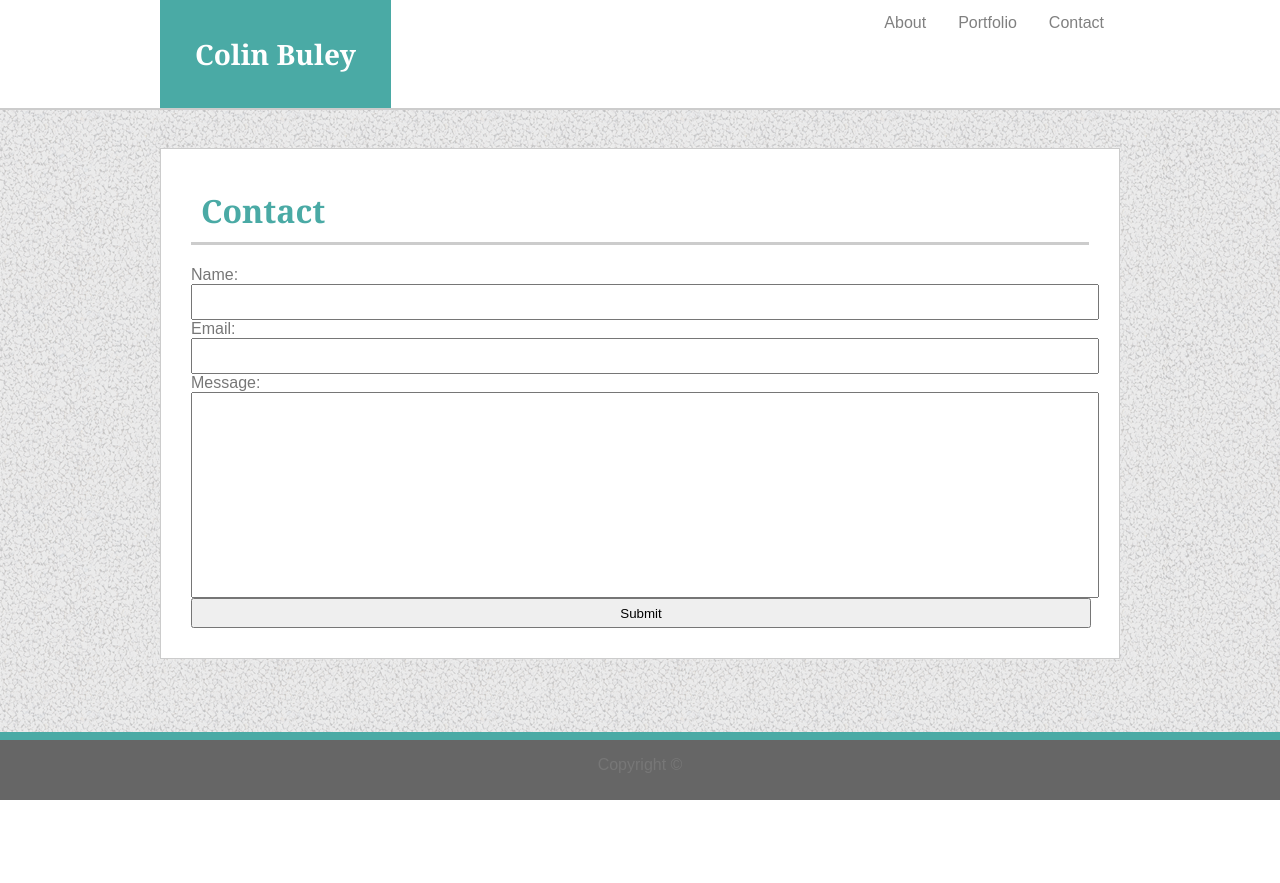
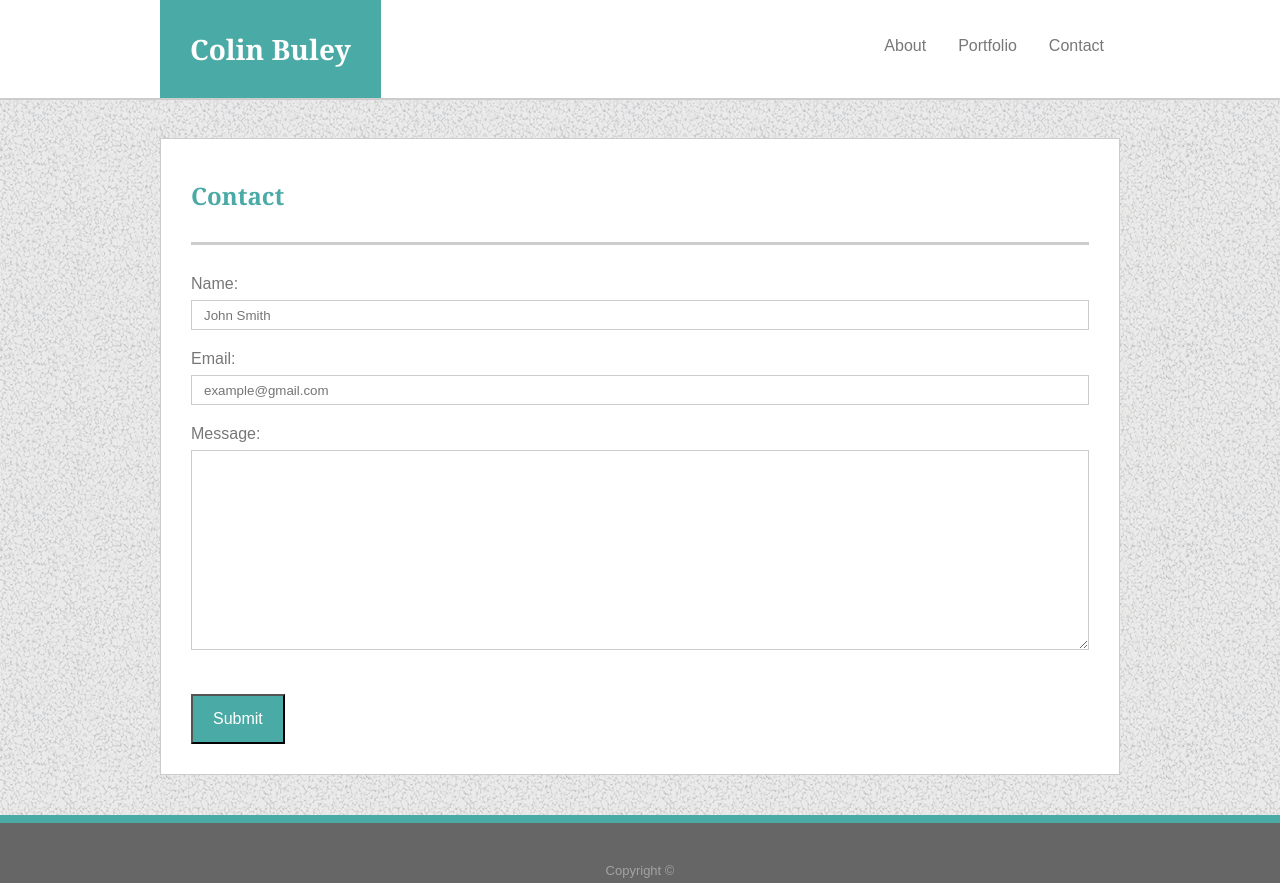
Before and after one commit to buley004/Basic-Portfolio, a plain HTML site: page contact.html in a window 1280 px wide. Before the commit the page ends 800 px from the top, so only its background shows below. Drawn offline with Linux system fonts and the light colour scheme.

Commit message:
added photos, fixed form size

```diff
--- a/assets/css/style.css
+++ b/assets/css/style.css
@@ -2,10 +2,11 @@ html {
   height: 100%;
 }
 
-h1 {
-  padding: 10px;
+h2 {
+  padding: 10px 0px 30px 0px;
   color: #4aaaa5;
   margin-top: 0px;
+  margin-bottom: 30px;
   border-bottom-style: solid;
   border-bottom-color: #cccccc;
   font-family: 'Georgia', Times, Times New Roman, serif;
@@ -36,10 +37,12 @@ body {
 
 .topnav a {
   float: right;
-  color: grey;
+  color: #777777;
+  line-height: 100%;
   text-align: center;
   padding: 14px 16px;
   text-decoration: none;
+  margin-top: 24px;
 }
 
 .topnav {
@@ -47,11 +50,12 @@ body {
   margin: auto;
 }
 
-#logo {
+h1 {
   float: left;
+  margin: 0px;
   background-color: #4aaaa5;
-  color: white;
-  padding: 35px;
+  color:#ffffff;
+  padding: 30px;
   font-size: 28px;
   font-weight: bold;
   font-family: 'Georgia', Times, Times New Roman, serif;
@@ -68,9 +72,13 @@ body {
   border-width: 1px;
 }
 
+.mainbody p {
+  line-height: 1.6;
+}
+
 img {
   float: left;
-  margin: 20px;
+  margin: 0px 20px 20px 0px;
 }
 
 .footer {
@@ -81,6 +89,14 @@ img {
   border-top: 8px solid #4aaaa5;
   flex-shrink: 0;
   margin-top: 40px;
+  position: relative;
+}
+
+.footer p {
+  margin-top: 40px;
+  font-size: 13px;
+  color: #cccccc;
+  opacity: 0.6;
 }
 
 .flex-container {
@@ -88,16 +104,61 @@ img {
   flex-wrap: wrap;
 }
 
-.flex-container > div {
+.portfolio {
+  position: relative;
   background-color: #f1f1f1;
-  width: 275px;
-  margin: 20px;
+  width: 274px;
+  height: 206px;
+  margin: 20px 40px 20px 0px;
   text-align: center;
-  line-height: 220px;
   font-size: 30px;
 }
 
-input {
-  width: 900px;
+.portfolio img {
+  margin: 0px;
+}
+
+.portfolio h3 {
+  position: absolute;
+  left: 0;
+  bottom: 9px;
+  font-family: Georgia, 'Times New Roman', Times, serif;
+  font-weight: 100;
+  font-size: 24px;
+  color: #ffffff;
+  background-color: #4aaaa5;
+  width: 100%;
+  line-height: 60px;
+  text-align: center;
+  margin: 0px;
+}
+
+input[type=text], textarea {
+  border: 1px solid #cccccc;
+  padding-left: 12px;
+}
+
+.txtform {
+  width: 100%;
   height: 30px;
+  margin-top: 7px;
+  margin-bottom: 20px;
+  box-sizing: border-box;
 }
+
+#submit {
+  padding: 14px 20px;
+  margin-top: 20px;
+  background-color: #4aaaa5;
+  font-size: 16px;
+  color: #ffffff;
+  text-align: center;
+}
+
+textarea {
+  height: 200px;
+  resize: vertical;
+  overflow: auto;
+  padding-top: 10px;
+  line-height: 1.6;
+}
--- a/contact.html
+++ b/contact.html
@@ -12,7 +12,7 @@
     <div class="wrapper">
     <div class ="outernav">
         <div class="topnav">
-            <a href="#" id="logo">Colin Buley</a>
+            <h1>Colin Buley</h1>
             <a href="contact.html">Contact</a>
             <a href="portfolio.html">Portfolio</a>
             <a href="index.html">About</a>
@@ -22,19 +22,19 @@
 
     <div class="mainbody">
 
-        <h1>Contact</h1>
+        <h2>Contact</h2>
 
-        <form class="form">
+        <form>
             Name:<br>
-            <input type="text">
+            <input type="text" class="txtform" placeholder="John Smith">
         <br>
             Email:<br>
-            <input type="text">
+            <input type="text" class="txtform" placeholder="example@gmail.com">
         <br>
             Message:<br>
-            <input type="text" style="height:200px; resize:both; overflow:auto;">
+            <textarea class="txtform" style="height: 200px"></textarea>
         <br>
-            <input type="submit" value="Submit">
+            <input type="submit" value="Submit" id="submit">
         </form>
 
     </div>
```
Also changed, not shown: index.html (+2 -3 lines), portfolio.html (+26 -7 lines), assets/images/1-background.jpg (added), assets/images/2-background.jpg (added), assets/images/3-background.jpg (added), assets/images/4-background.jpg (added), assets/images/5-background.jpg (added).
